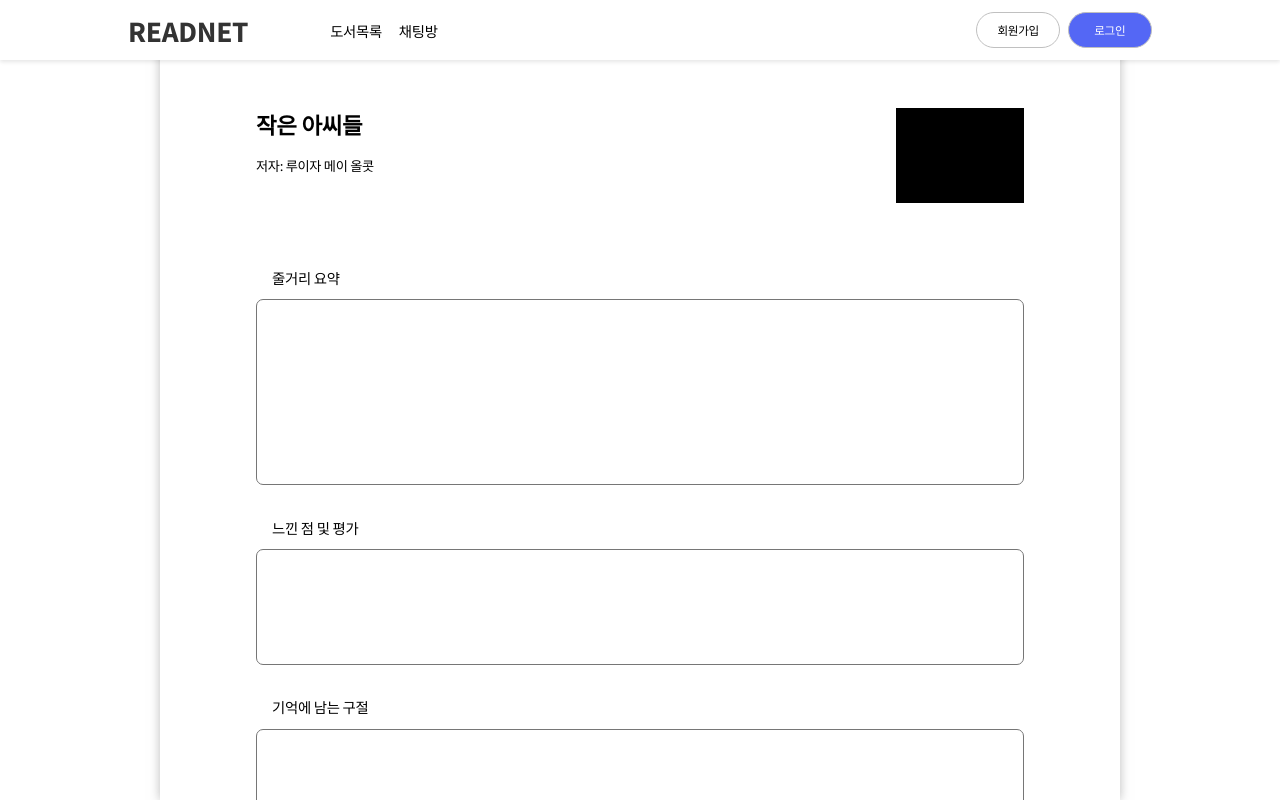
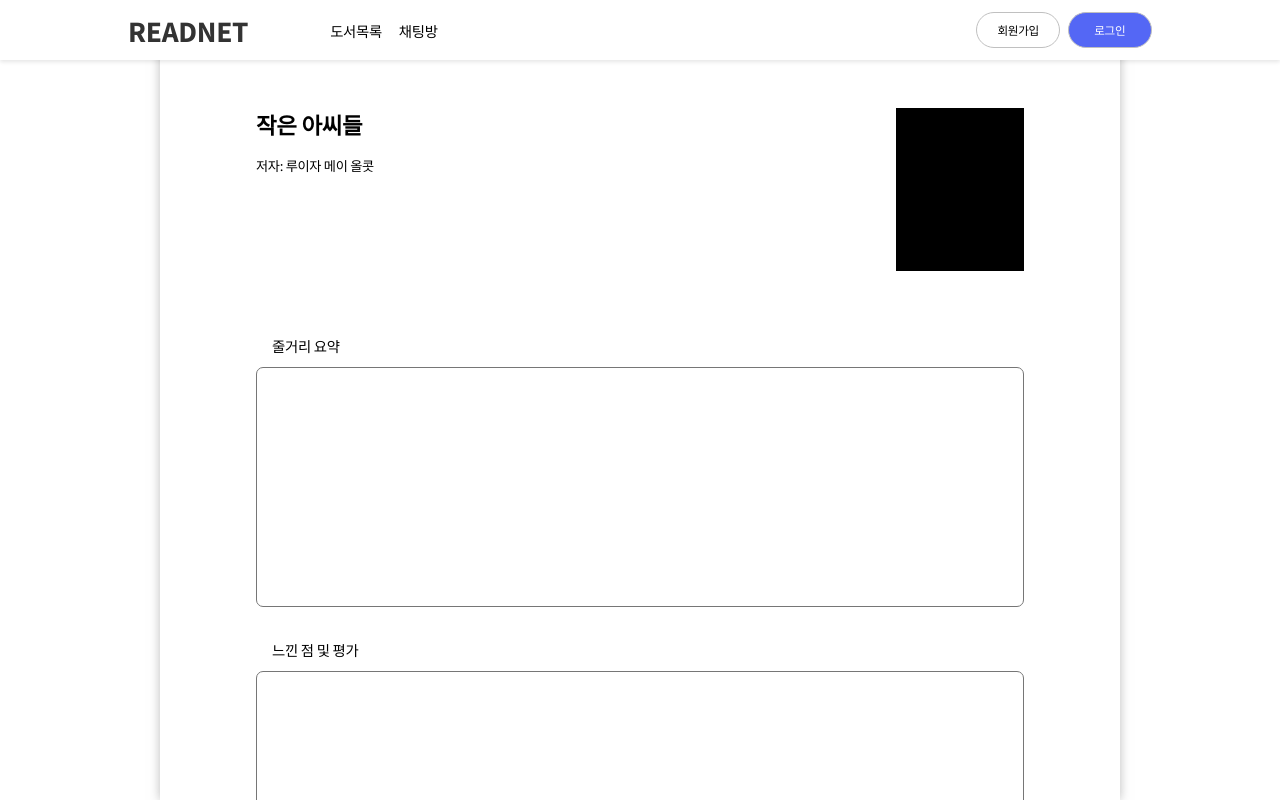
Before and after one commit to cumedang/2024capstone, a React (Create React App) app in the folder src/main/java/frontend/: page /search/1/BookReports in a window 1280 px wide. Built offline with nearby package versions, Linux system fonts and the light colour scheme; data requests are answered from the project's data file.

Commit message:
Modify css

```diff
--- a/src/main/java/frontend/src/components/BookReports.jsx
+++ b/src/main/java/frontend/src/components/BookReports.jsx
@@ -34,7 +34,8 @@ const BookReports = () => {
             </div>
             <div className={styles.img}></div>
           </div>
-          <div className={styles.PlotSummaryContiner}>
+          <div className={styles.alignContainers}>
+            <div className={styles.PlotSummaryContainer}>
               <div
                 className={styles.PlotSummary}
                 style={{ color: isFocusedPlotSummary ? "blue" : "black" }}
@@ -47,7 +48,7 @@ const BookReports = () => {
                 onBlur={() => setIsFocusedPlotSummary(false)}
               ></textarea>
             </div>
-          <div className={styles.PlotSummaryContiner1}>
+            <div className={styles.PlotSummaryContainer}>
               <div
                 className={styles.PlotSummary}
                 style={{ color: isFocusedImpression ? "blue" : "black" }}
@@ -60,7 +61,7 @@ const BookReports = () => {
                 onBlur={() => setIsFocusedImpression(false)}
               ></textarea>
             </div>
-          <div className={styles.PlotSummaryContiner2}>
+            <div className={styles.PlotSummaryContainer}>
               <div
                 className={styles.PlotSummary}
                 style={{ color: isFocusedMemorable ? "blue" : "black" }}
@@ -73,6 +74,7 @@ const BookReports = () => {
                 onBlur={() => setIsFocusedMemorable(false)}
               ></textarea>
             </div>
+          </div>
           <div className={styles.ButtonContainer}>
             <button className={styles.Button}>저장</button>
             <button className={styles.Button2}>제출</button>
--- a/src/main/java/frontend/src/styles/components/BookReports.module.css
+++ b/src/main/java/frontend/src/styles/components/BookReports.module.css
@@ -7,7 +7,7 @@
   box-shadow: 0px 0px 10px 0px rgba(165, 165, 165, 0.75);
 }
 
-.container::-webkit-scrollbar {
+.Container::-webkit-scrollbar {
   width: 0;
 }
 
@@ -17,7 +17,7 @@
   gap: 4rem;
   margin: 6.75rem auto 1.5rem;
   width: 80%;
-  height: 100%;
+  height: auto;
 }
 
 .titleContainer {
@@ -43,9 +43,19 @@
   background-color: black;
 }
 
-.PlotSummaryContiner {
+.alignContainers {
+  display: flex;
+  flex-direction: column;
+  gap: 4rem;
+}
+
+.PlotSummaryContainer {
   width: 100%;
-  height: 20rem;
+  height: 15rem;
+}
+
+.PlotSummaryContainer:last-child {
+  height: 8rem;
 }
 
 .PlotSummary {
```
Lines whose indentation alone changed are shown as unchanged.
